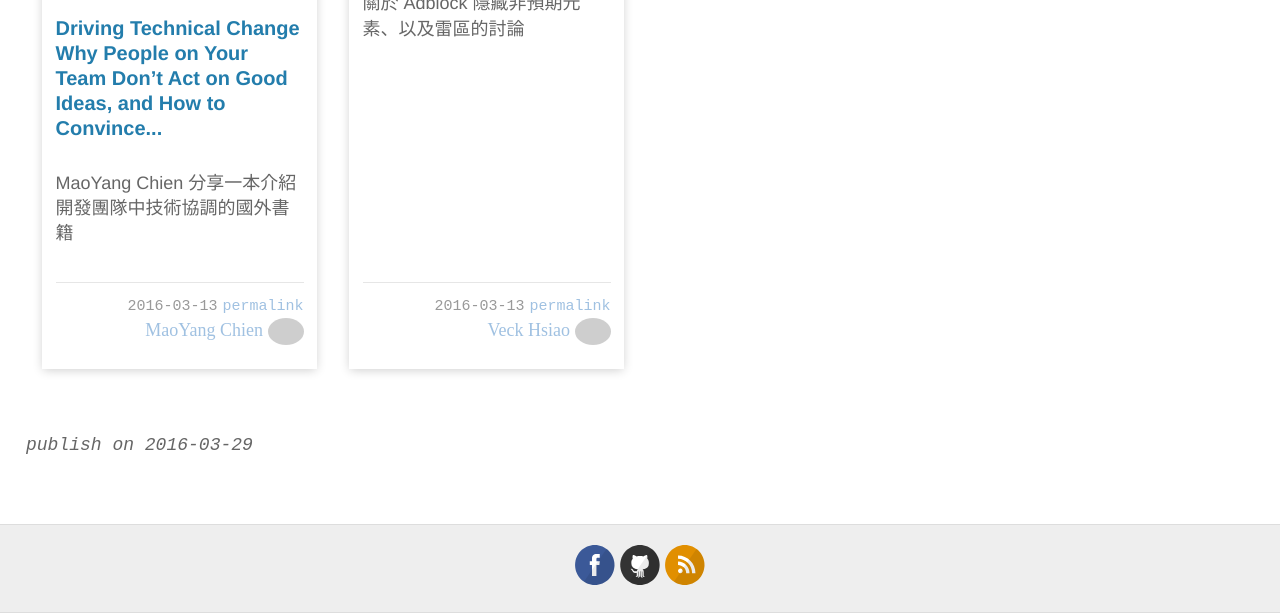
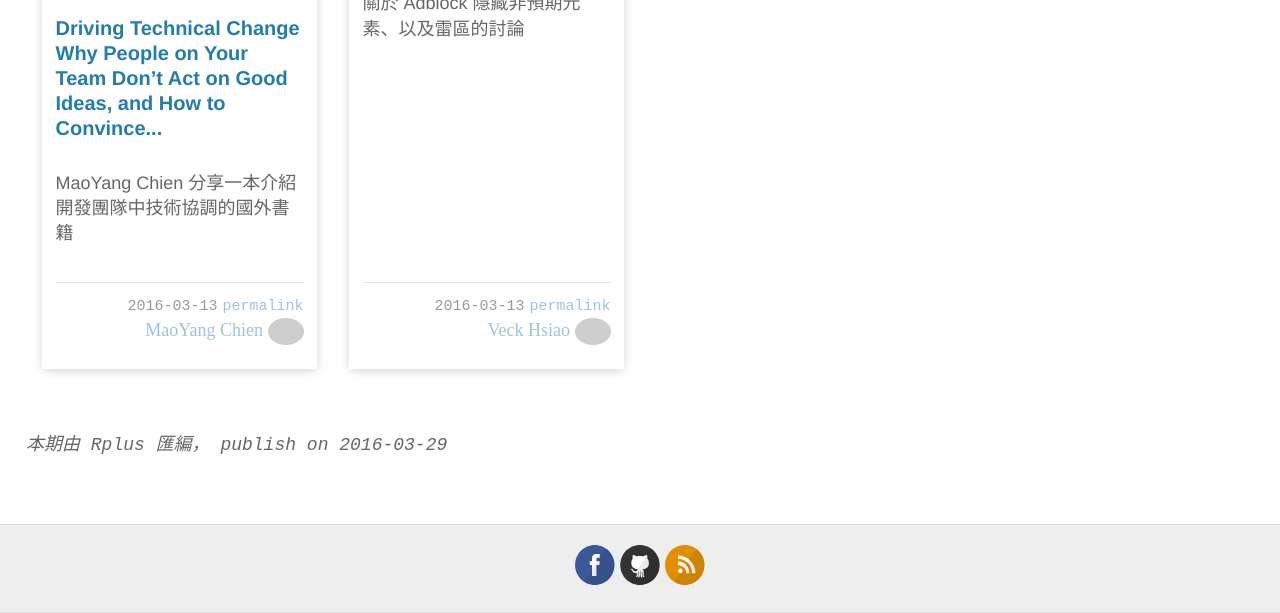
Before and after one commit to f2etw/weekly-collection, a Jekyll site: the page built from _posts/2016-03-13-000.md, in a window 1280 px wide, cut to the strip 1689-2302 px from the top of the page. Built offline with Jekyll 4.4.1, drawn with Linux system fonts in a browser that asks for light colours; grey boxes are pictures that could not be loaded.

Commit message:
加入匯編人員註記

```diff
--- a/_layouts/post.html
+++ b/_layouts/post.html
@@ -15,6 +15,9 @@ layout: default
   </div>
 
   <div class="date">
+    {% if page.volunteer %}
+      本期由 {{ page.volunteer }} 匯編，
+    {% endif %}
     publish on {{ page.publish-date | date: "%Y-%m-%d" }} <br>
   </div>
 
--- a/_posts/2016-03-13-000.md
+++ b/_posts/2016-03-13-000.md
@@ -3,10 +3,10 @@ layout: post
 title: "Colection #000"
 categories: collection
 tags: weekly-popular
-cover: http://placebeard.it/g/222/150/notag
 publish-date: 2016-03-29
 date-since: 2016-03-13
 date-until: 2016-03-19
+volunteer: Rplus
 ---
 
 {% include card.html items=site.data.c000 %}
```
